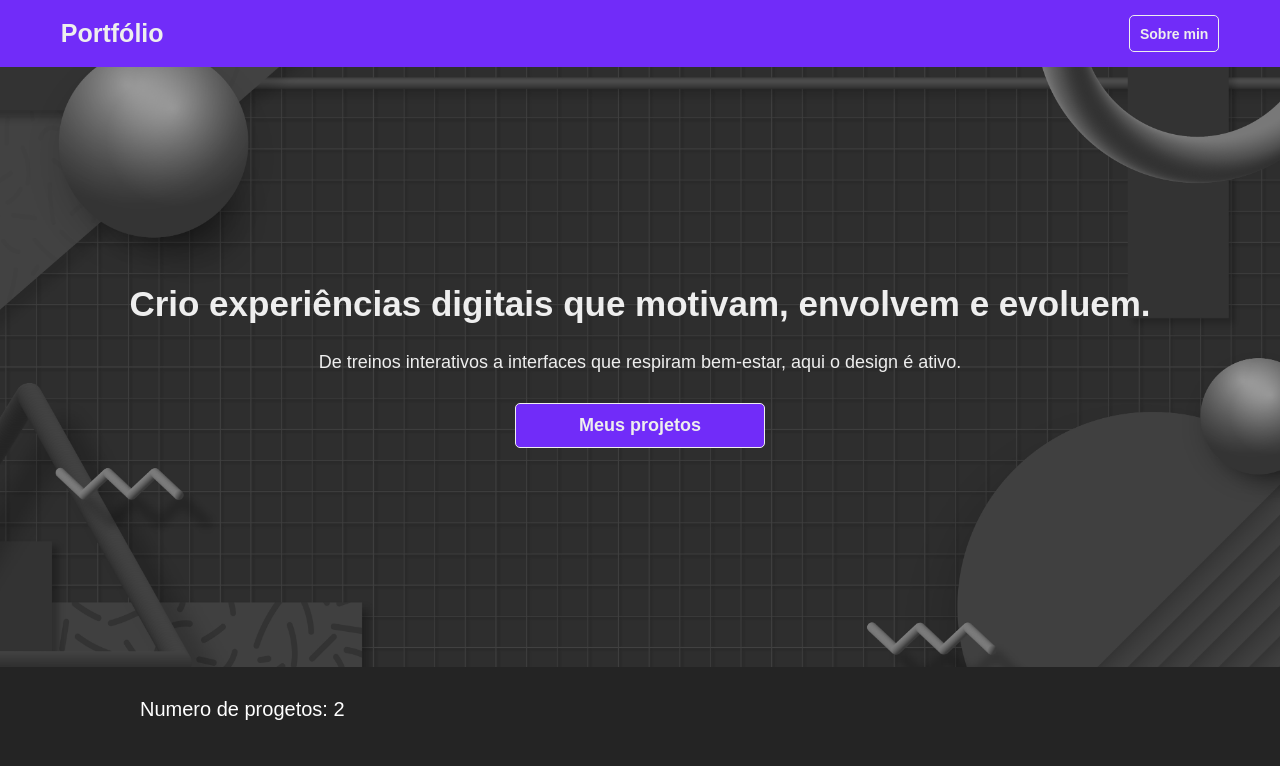
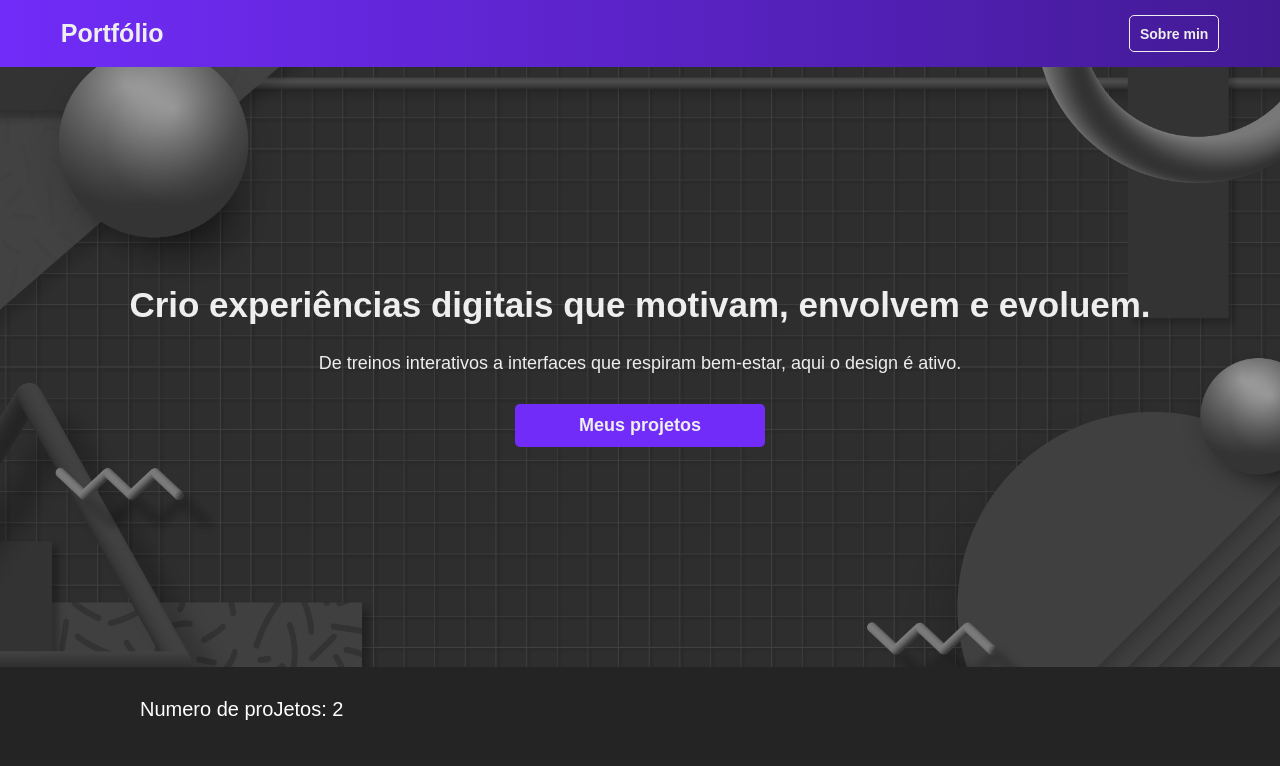
Before and after one commit to luiznicassio/portifolio2, a plain HTML site: page index.html in a window 1280 px wide. Shown: the top 766 px of the page. Drawn offline with nearby package versions, Linux system fonts and the light colour scheme; a web font is replaced by a local one.

Commit message:
mudansas no css

```diff
--- a/index.html
+++ b/index.html
@@ -33,7 +33,7 @@
             </section>
             <section class="projetos">
                 <div class="projetos_conteiner">
-                    <h1>Numero de progetos: 2</h1>
+                    <h1>Numero de proJetos: 2</h1>
                     <div class="projetos_carrosel">
 
                         <div class="projetos_item">
--- a/style.css
+++ b/style.css
@@ -13,17 +13,18 @@ html, body {
  body{
     width: 100vw;
     max-width: 100%;
- height: auto;
+    height: auto;
      background-color: rgb(36, 36, 36);
 }
 
 
 /* --  header --  */
 header{
-    background: rgb(113 44 249);
+     background: linear-gradient(to right, rgb(113 44 249), rgb(67 26 148));
     display: flex;
     width: 100%;
     justify-content: center;
+
 }
 nav{
     display: flex;
@@ -90,7 +91,6 @@ nav{
     text-decoration: none;
     font-weight: 700;
     border-radius: 5px;
-    border: solid 0.5px #eee;
     cursor: pointer;
     max-width: 250px;
     width: 100%;
@@ -127,7 +127,6 @@ nav{
 .projetos_carrosel{
     background-color: transparent;
     width: 100%;
-
     display: flex;
     align-items: center;
     flex-direction: column;
```
